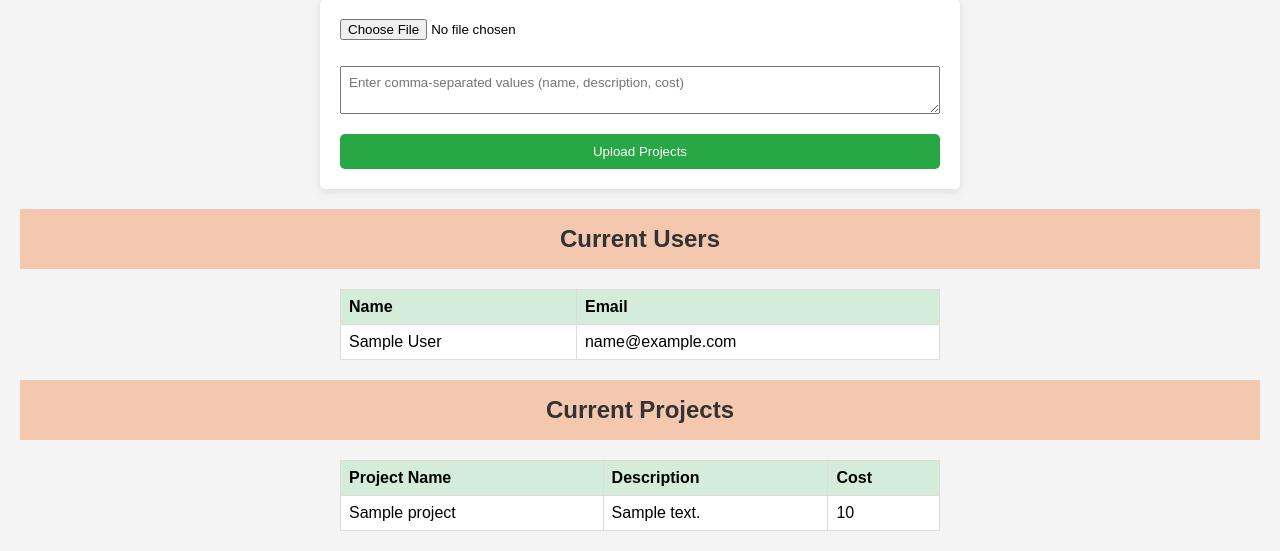
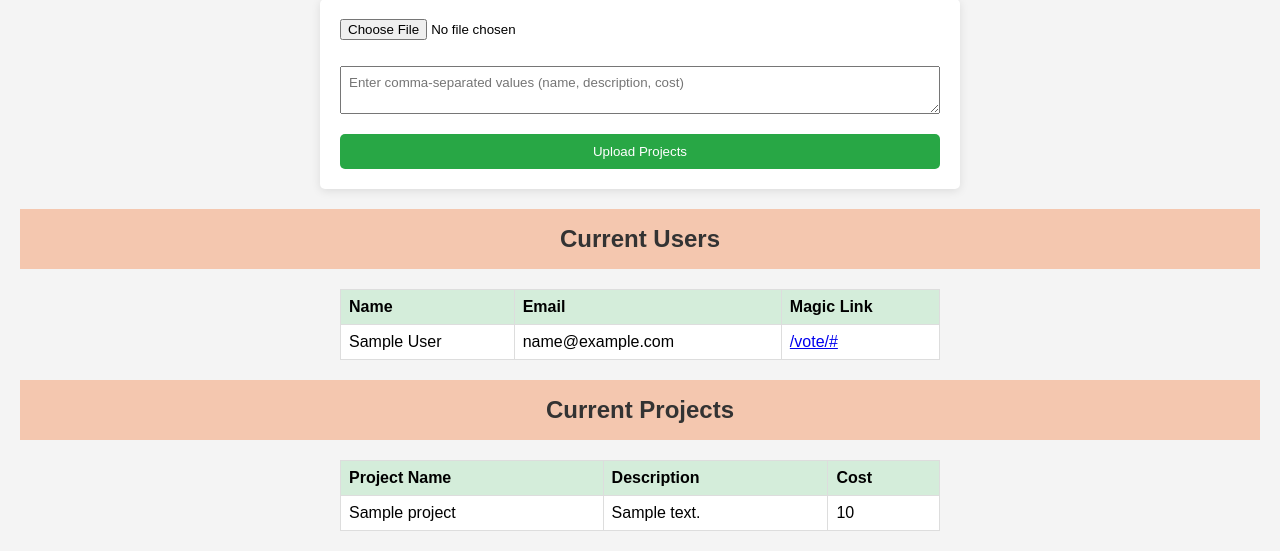
Before and after one commit to Devanshshah1309/participatory-budgeting, a Flask app: page /admin in a window 1280 px wide. Shown: the part 1192-1743 px from the top of the page. Run offline with Flask 3, Linux system fonts and the light colour scheme; tables that the repository leaves empty hold one stand-in row (values such as "Sample post"); parts of the project's set-up code (start-up, migrations or seed data) failed here and were passed over.

Commit message:
Show magic links to admins

```diff
--- a/app/templates/admin.html
+++ b/app/templates/admin.html
@@ -98,6 +98,7 @@
         <tr>
           <th>Name</th>
           <th>Email</th>
+          <th>Magic Link</th>
         </tr>
       </thead>
       <tbody>
@@ -105,6 +106,12 @@
         <tr>
           <td>{{ user.name }}</td>
           <td>{{ user.email }}</td>
+          <td>
+            <a href="/vote/{{ user.magic_link }}"
+              >/vote/{{ user.magic_link }}</a
+            >
+          </td>
+          <!-- Magic Link -->
         </tr>
         {% endfor %}
       </tbody>
```
